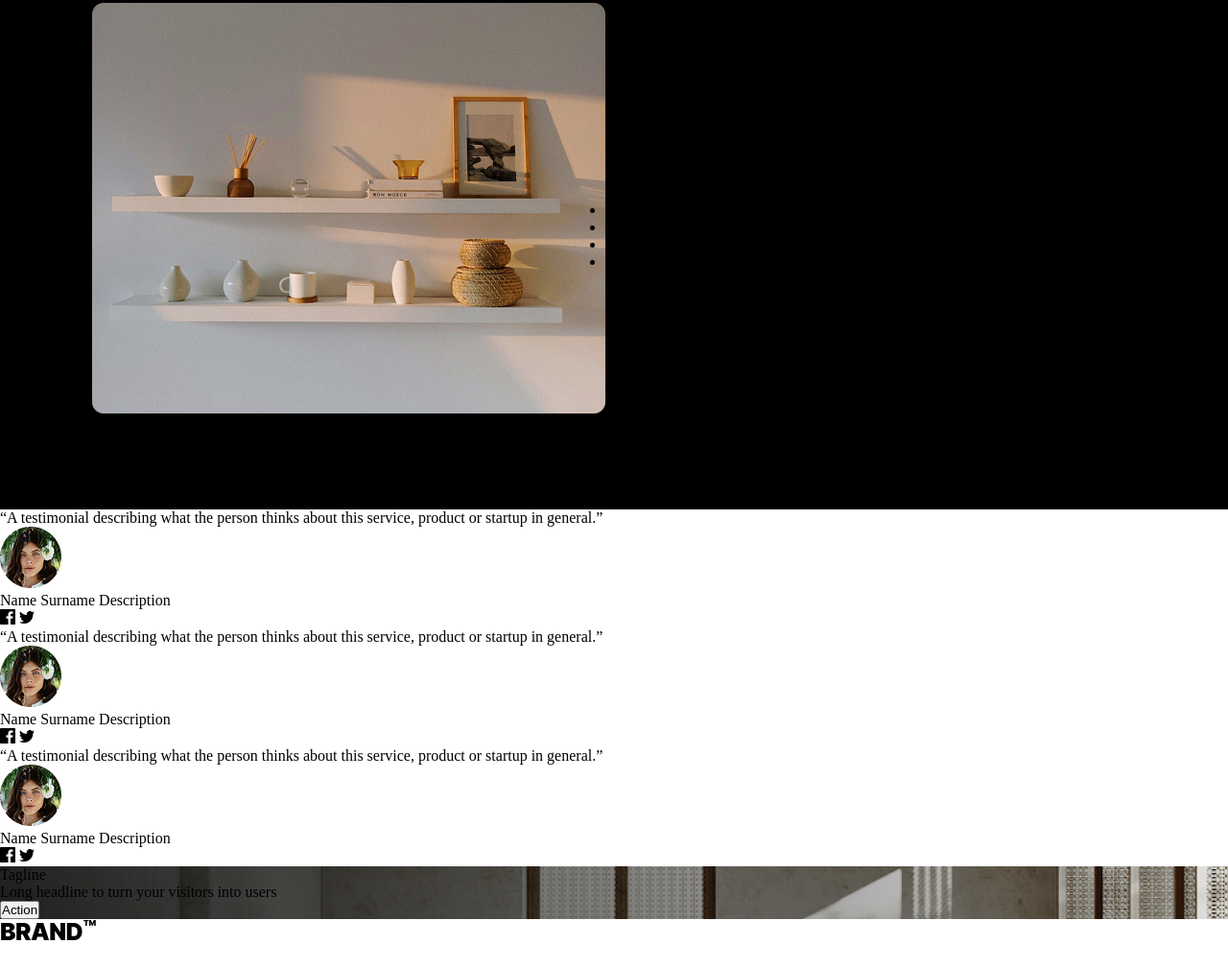
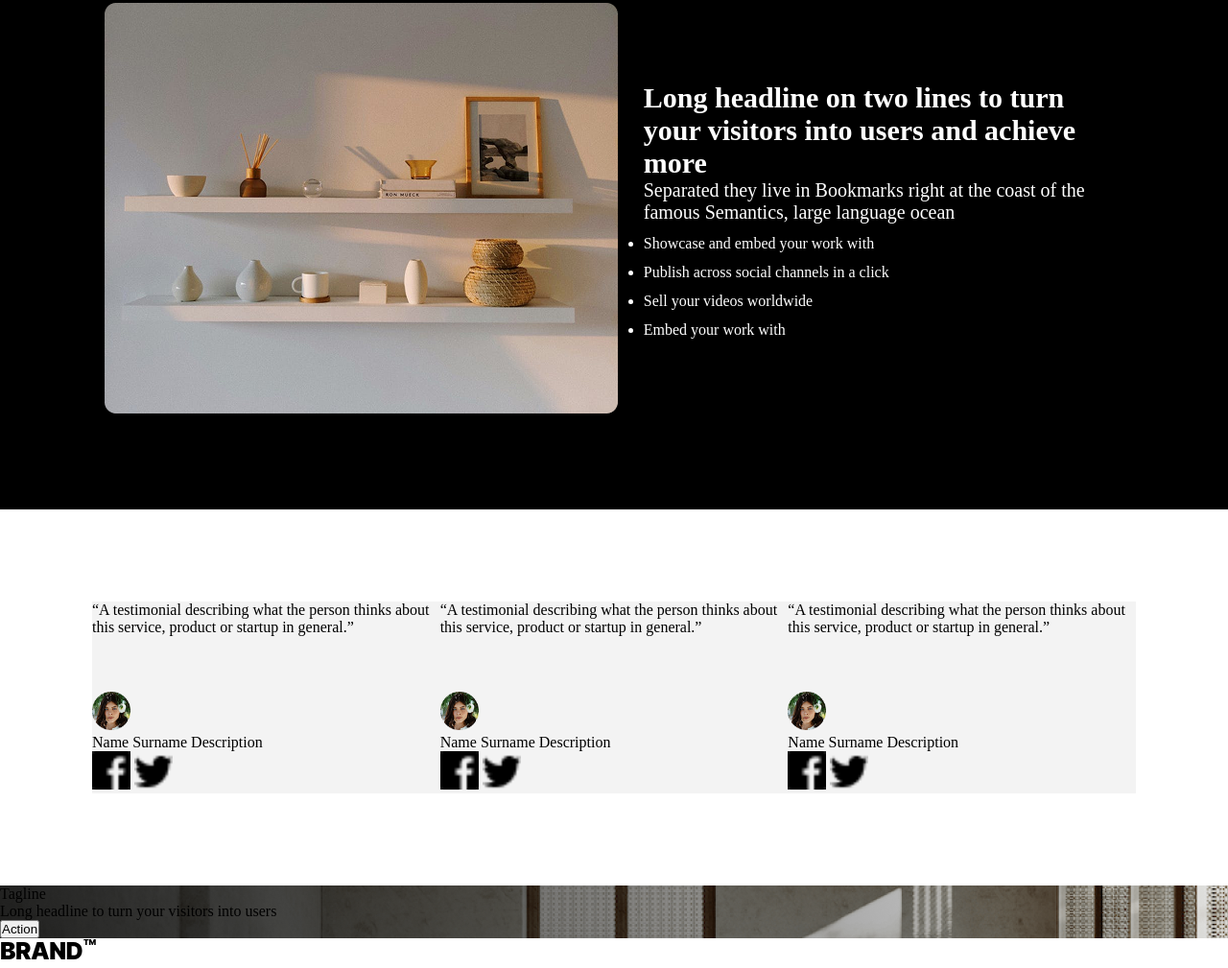
Before and after one commit to AleksandreBochorishvili/Brand-Web-Page, a plain HTML site: page index.html in a window 1280 px wide. Shown: the part 1008-2017 px from the top of the page at 96% size. Drawn offline with Linux system fonts and the light colour scheme.

Commit message:
feat: enhance layout and styling for testimonials and interior section

```diff
--- a/index.html
+++ b/index.html
@@ -74,11 +74,11 @@
       <div>
         <img src="/images/interier (2).png" alt="house interier two" />
       </div>
-      <div>
-        <p>
+      <div class="interior-two-text">
+        <h2>
           Long headline on two lines to turn your visitors into users and
           achieve more
-        </p>
+        </h2>
         <p>
           Separated they live in Bookmarks right at the coast of the famous
           Semantics, large language ocean
@@ -93,52 +93,52 @@
         </div>
       </div>
     </section>
-    <section>
-      <div class="testimonial">
+    <section class="testimonial">
+      <div class="customer-card">
         <p>
           “A testimonial describing what the person thinks about this service,
           product or startup in general.”
         </p>
         <div class="card-footer">
           <div class="customer">
-            <img src="/images/customer 1.png" alt="customer one" />
+            <img src="/images/customer 1.png" width="40px" alt="customer one" />
             <p>Name Surname Description</p>
           </div>
           <div class="card-icons">
-            <img src="/images/facebook.png" alt="facebook" />
-            <img src="/images/twitter.png" alt="twitter" />
+            <img src="/images/facebook.png" width="40px" alt="facebook" />
+            <img src="/images/twitter.png" width="40px" alt="twitter" />
           </div>
         </div>
       </div>
-      <div>
+      <div class="customer-card">
         <p>
           “A testimonial describing what the person thinks about this service,
           product or startup in general.”
         </p>
         <div class="card-footer">
           <div class="customer">
-            <img src="/images/customer 1.png" alt="customer one" />
+            <img src="/images/customer 1.png" width="40px" alt="customer one" />
             <p>Name Surname Description</p>
           </div>
           <div class="card-icons">
-            <img src="/images/facebook.png" alt="facebook" />
-            <img src="/images/twitter.png" alt="twitter" />
+            <img src="/images/facebook.png" width="40px" alt="facebook" />
+            <img src="/images/twitter.png" width="40px" alt="twitter" />
           </div>
         </div>
       </div>
-      <div>
+      <div class="customer-card">
         <p>
           “A testimonial describing what the person thinks about this service,
           product or startup in general.”
         </p>
         <div class="card-footer">
           <div class="customer">
-            <img src="/images/customer 1.png" alt="customer one" />
+            <img src="/images/customer 1.png" width="40px" alt="customer one" />
             <p>Name Surname Description</p>
           </div>
           <div class="card-icons">
-            <img src="/images/facebook.png" alt="facebook" />
-            <img src="/images/twitter.png" alt="twitter" />
+            <img src="/images/facebook.png" width="40px" alt="facebook" />
+            <img src="/images/twitter.png" width="40px" alt="twitter" />
           </div>
         </div>
       </div>
--- a/style.scss
+++ b/style.scss
@@ -2,6 +2,9 @@
   padding: 0;
   margin: 0;
   box-sizing: border-box;
+}
+body {
+  background-color: #ffffff;
 }
 header {
   display: flex;
@@ -87,9 +90,40 @@ main {
   }
 }
 .rectangle {
+  display: flex;
+  justify-content: space-around;
+  align-items: center;
+  padding: 96px;
+  background-color: black;
+}
+.interior-two-text {
+  color: white;
+
+  h2 {
+    width: 500px;
+    font-size: 30px;
+  }
+  p {
+    width: 500px;
+    font-size: 20px;
+    margin-bottom: 12px;
+  }
+  ul {
     display: flex;
-    justify-content: center;
-    align-items: center;
-    padding: 96px;
-    background-color: black
+    flex-direction: column;
+    gap: 12px;
+  }
 }
+.testimonial {
+  display: flex;
+  justify-content: space-around;
+  padding: 96px;
+}
+.customer-card {
+  display: flex;
+  flex-direction: column;
+  justify-content: space-between;
+  width: 400px;
+  height: 200px;
+  background-color: #f3f3f3;
+}
```
Also changed, not shown: style.css, 1 other file.
